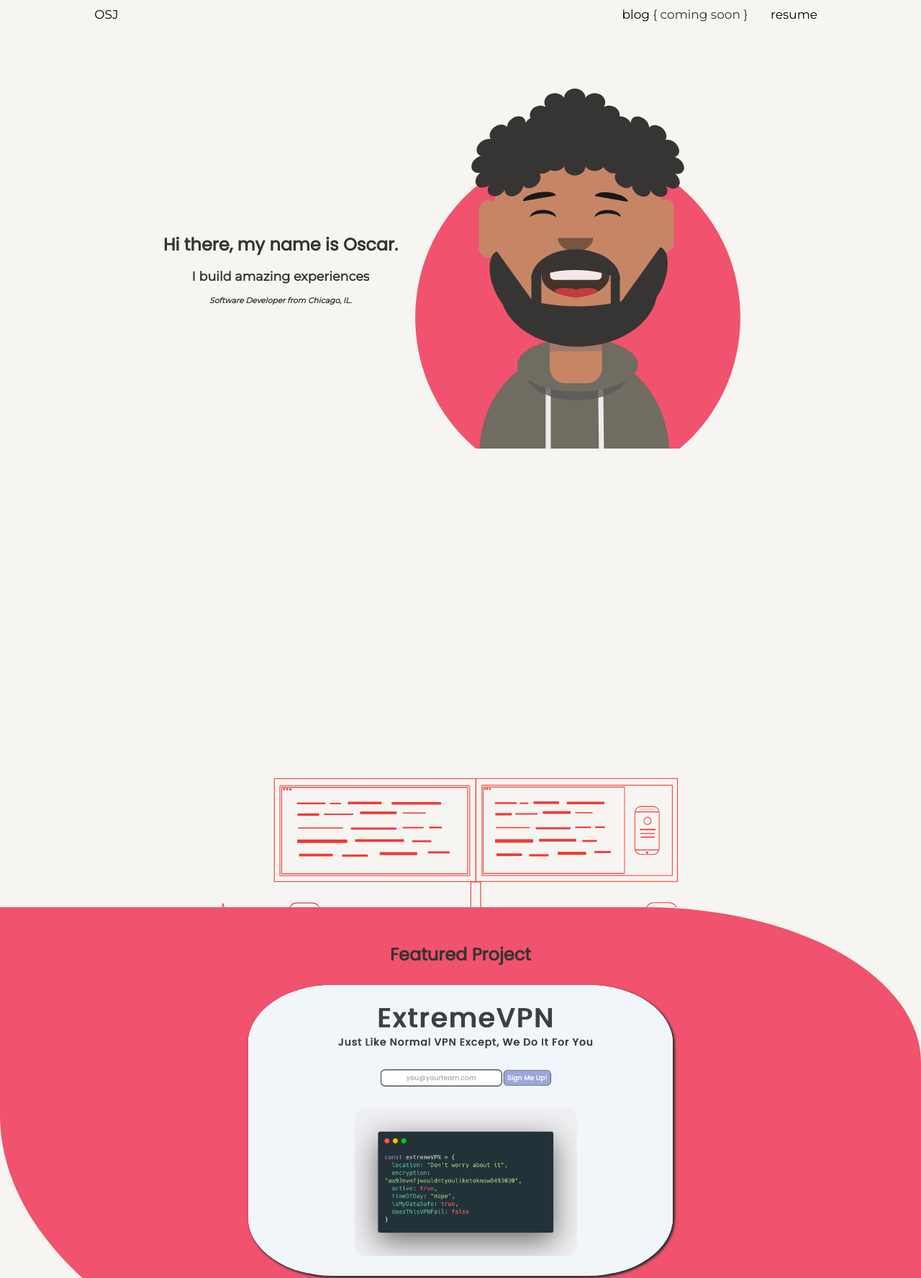
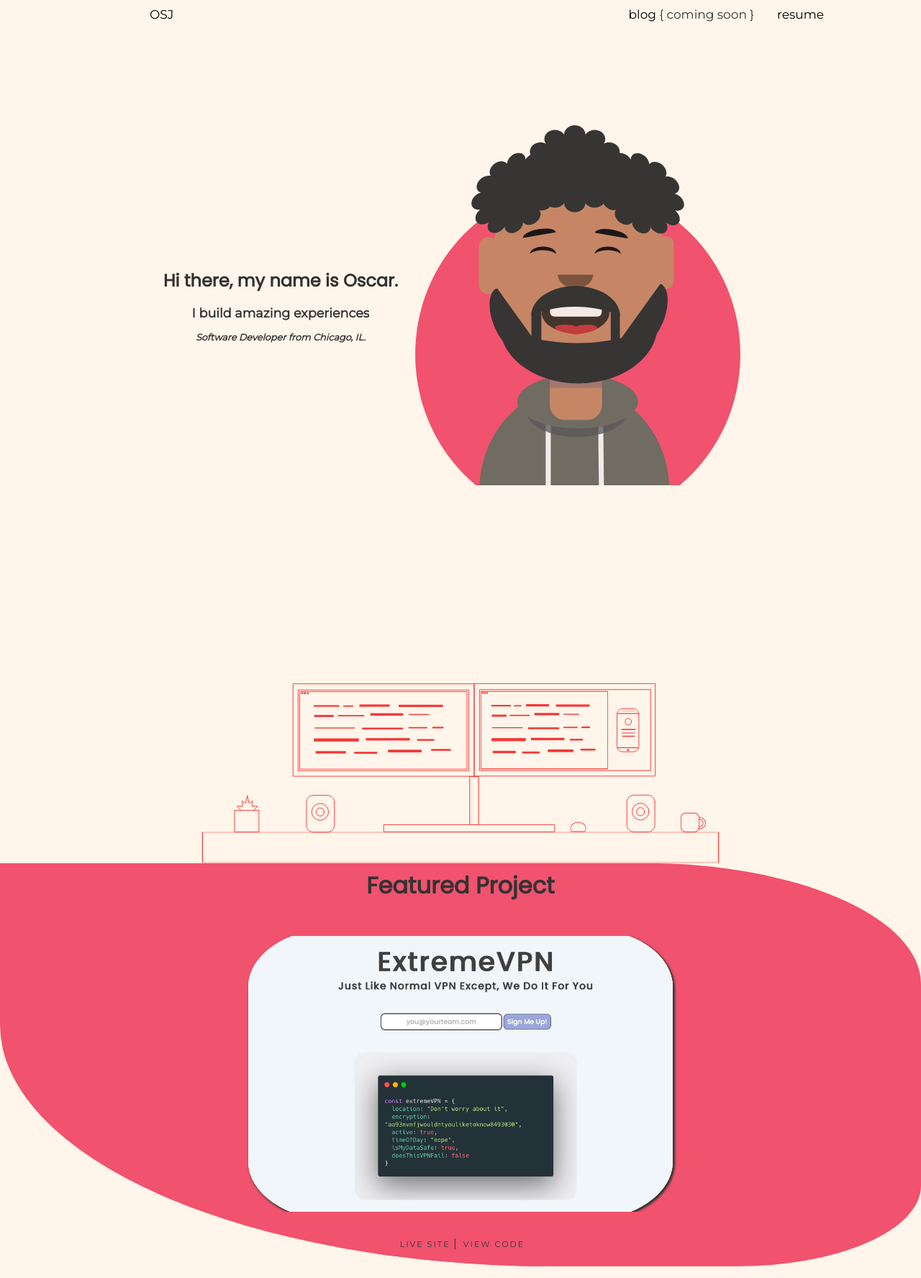
Before and after one commit to heyosj/new-portfolio, a plain HTML site: page index.html in a window 1280 px wide. Shown: the top 1775 px of the page at 72% size. Drawn offline with Linux system fonts and the light colour scheme; no server answers.

Commit message:
ui complete

```diff
--- a/index.html
+++ b/index.html
@@ -3,6 +3,7 @@
 
 <head>
   <meta charset="UTF-8" />
+  <meta name="description" content="Oscar Sanchez Jr software developer portfolio">
   <meta name="viewport" content="width=device-width, initial-scale=1.0" />
   <meta http-equiv="X-UA-Compatible" content="ie=edge" />
   <link rel="shortcut icon" type="image/ico" href="./imgs/Logo.ico" />
@@ -21,16 +22,17 @@
       <a href="#" class="active">OSJ</a>
 
       <div class="mylinks-desktop">
-        <a href="#">blog <span> { coming soon }</span></a>
-        <a href="#">resume</a>
+        <a aria-label="my blog" class='link' href="#">blog <span> { coming soon }</span></a>
+        <a aria-label="my resume" class='link' href="#">resume</a>
       </div>
 
       <div class="mylinks">
-        <a href="#">blog <span> { coming soon }</span></a>
-        <a href="#">resume</a>
+        <a aria-label="my blog" class='link' href="#">blog <span> { coming soon }</span></a>
+        <a aria-label="my resume" class='link' href="#">resume</a>
       </div>
 
-      <a href="javascript:void(0):" class="icon" onclick="navbarToggle()">
+      <a aria-label="hamburger menu for mobile" href="javascript:void(0):" class="icon" onclick="navbarToggle()">
+
         <i class="fa fa-bars"></i>
       </a>
 
@@ -40,35 +42,44 @@
   <div class="top-container">
     <section>
       <h1 class="top-container__intro">Hi there, my name is Oscar.</h1>
-      <h4 class="top-container__title">I build amazing experiences
-      </h4>
-      <h6 class="top-container__subtitle">Software Developer from Chicago, IL.</h6>
+      <h2 class="top-container__title">I build amazing experiences
+      </h2>
+      <h3 class="top-container__subtitle">Software Developer from Chicago, IL.</h3>
     </section>
     <section>
       <object class='top-container__svg-of-me' data="./imgs/svgs/me.svg" type="image/svg+xml" height="500"
-        width="500"></object>
+        width="500">svg drawing of myself</object>
     </section>
 
   </div>
 
+  <div class="middle-container">
     <div class="desk-svg-container">
-    <object class="desk-svg-container__svg-of-desk" data="./imgs/svgs/deskSVG.svg" type="image/svg+xml" height="500"
-      width="800">
+      <object class="desk-svg-container__svg-of-desk" data="./imgs/svgs/deskSVG.svg" type="image/svg+xml" height="0"
+        width="900">svg drawing of my desk</object>
       </object>
     </div>
 
     <section class="second-container">
+      <div>
         <h1 class="second-container__title">Featured Project</h1>
+      </div>
+      <div>
         <figure>
           <img src="./imgs/extreme.png" alt="Screenshot of ExtremeVPN a ReactJS project">
         </figure>
+      </div>
+      <div>
         <figcaption>
-      <a href="https://www.extremevpn.netlify.com" target="_blank">Live Site</a>
+          <a aria-label="live preview of my project extreme vpn" href="https://www.extremevpn.netlify.com"
+            target="_blank" rel="noopener">Live Site</a>
           |
-      <a href="https://www.github.com/heyosj/extremeVPN" target="_blank">View Code</a>
+          <a aria-label="code for extreme vpn on github" href="https://www.github.com/heyosj/extremeVPN" target="_blank"
+            rel="noopener">View Code</a>
         </figcaption>
-
+      </div>
     </section>
+  </div>
 
   <section class="github">
     <h2 class='github_title'>My Other Projects</h2>
@@ -77,10 +88,14 @@
 
   <footer>
     <div class="footer__links">
-      <a href="https://www.linkedin.com/in/osanchezjr" target="_blank"><i class="fab fa-linkedin-in"></i></a>
-      <a href="https://www.github.com/heyosj" target="_blank"><i class="fab fa-github"></i></a>
-      <a href="mailto:ojsanch@gmail.com" target="_blank"><i class="fas fa-envelope"></i></a>
-      <a href="https://github.com/heyosj" target="_blank"><i class="fas fa-file-code"></i></a>
+      <a aria-label="my linkedin" href="https://www.linkedin.com/in/osanchezjr" target="_blank" rel="noopener"><i
+          class="fab fa-linkedin-in"></i></a>
+      <a rel='noopener' aria-label="my github" href="https://www.github.com/heyosj" target="_blank"><i
+          class="fab fa-github"></i></a>
+      <a aria-label="my email" href="mailto:ojsanch@gmail.com" target="_blank"><i class="fas fa-envelope"
+          rel='noopener'></i></a>
+      <a aria-label="my code for this site" href="https://github.com/heyosj" target="_blank" rel="noopener"><i
+          class="fas fa-file-code"></i></a>
     </div>
   </footer>
 
--- a/main.js
+++ b/main.js
@@ -18,7 +18,7 @@ async function getGithubRepos() {
 	for (let i = 1; i < data.length; i++) {
 		ulForGithubRepos.innerHTML += `
             <li>
-                <a href="${data[i].html_url}" target="_blank">${data[i].name}</a>
+                <a href="${data[i].html_url}" target="_blank" rel='noopener'>${data[i].name}</a>
             </li>
         `;
 	}
--- a/style.css
+++ b/style.css
@@ -1,7 +1,8 @@
 @import url('https://fonts.googleapis.com/css?family=Montserrat|Poppins&display=swap');
 
 * {
-	background-color: var(--close-but-not-white);
+	/* background-color: var(--close-but-not-white); */
+	background-color: #fff5ea;
 	box-sizing: border-box;
 	color: var(--primary-text-color);
 	font-family: var(--primary-font);
@@ -25,6 +26,14 @@
 nav {
 	overflow: hidden;
 	position: relative;
+}
+
+.mylinks-desktop {
+	display: flex;
+	align-items: center;
+	justify-content: center;
+	flex-direction: row;
+	visibility: hidden;
 }
 
 .collapsed {
@@ -104,12 +113,13 @@ div.top-container section h1.top-container__intro {
 	margin: 10% auto 5%;
 }
 
-div.top-container section h4.top-container__title {
+div.top-container section h2.top-container__title {
 	font-size: 1.1rem;
 	margin-bottom: 5%;
 }
 
-div.top-container section h6.top-container__subtitle {
+div.top-container section h3.top-container__subtitle {
+	font-size: 0.8rem;
 	font-style: italic;
 	margin-bottom: 10%;
 }
@@ -141,11 +151,18 @@ section.second-container {
 	justify-content: center;
 }
 
+section.second-container div {
+	background-color: var(--complimentary-color);
+	padding: 2%;
+	display: flex;
+	justify-content: center;
+	align-items: center;
+}
+
 section.second-container h1.second-container__title {
 	background: none;
 	font-family: var(--secondary-font);
 	margin-bottom: 10%;
-	margin-top: -20%;
 }
 
 section.second-container figure {
@@ -182,7 +199,7 @@ section.second-container figcaption a:hover {
 /* OTHE PROJECTS SECTION */
 section.github {
 	height: 40vh;
-	margin-top: 10%;
+	margin: 10% auto;
 }
 
 section.github h2.github_title {
@@ -268,120 +285,69 @@ footer div a i.fa-file-code {
 }
 
 /* MEDIA QUERIES */
-@media only screen and (min-width: 500px) {
-	div.top-container section {
-		margin-top: 2%;
-	}
-
-	div.desk-svg-container object.desk-svg-container__svg-of-desk {
-		height: 200px;
-		margin-top: 6%;
-		margin-bottom: 0%;
+@media only screen and (min-width: 580px) {
+	div.top-container {
+		margin-bottom: 20%;
 	}
 
 	section.second-container h1.second-container__title {
 		margin-top: -5%;
-		margin-bottom: 2%;
-	}
-
-	section.second-container figure img {
-		height: 275px;
-	}
-
-	footer div a {
-		font-size: 1.2rem;
 	}
 }
 
-@media only screen and (min-width: 680px) and (max-width: 800px) {
-	div.desk-svg-container {
-		overflow: hidden;
+@media only screen and (min-width: 749px) {
+	.navbar {
+		display: flex;
+		align-items: center;
+		justify-content: space-between;
 	}
 
-	div.desk-svg-container object.desk-svg-container__svg-of-desk {
-		height: 300px;
-		margin-bottom: -4.3%;
-	}
-}
-
-@media only screen and (min-width: 801px) and (max-width: 964px) {
-	div.desk-svg-container {
-		overflow: hidden;
+	.active {
+		width: 50%;
 	}
 
-	div.desk-svg-container object.desk-svg-container__svg-of-desk {
-		height: 300px;
-		margin-bottom: -1.4%;
+	.mylinks-desktop {
+		visibility: visible;
+		width: 50%;
 	}
 
 	.icon {
 		visibility: hidden;
 	}
 
-	.active {
-		width: 50%;
+	div.desk-svg-container object.desk-svg-container__svg-of-desk {
+		height: 250px;
 	}
 
-	.navbar {
-		display: flex;
-		align-items: center;
-		justify-content: space-evenly;
+	div.top-container {
+		margin: 10%;
+	}
+}
+
+@media only screen and (min-width: 935px) {
+	.active {
+		margin-left: 15%;
 	}
 
-	.mylinks-desktop {
+	div.top-container {
 		display: flex;
 		align-items: center;
 		justify-content: center;
 		flex-direction: row;
-	}
-}
-
-@media only screen and (min-width: 965px) {
-	.icon {
-		visibility: hidden;
-	}
-
-	.active {
-		margin-left: 10%;
-	}
-
-	.navbar {
-		display: flex;
-		align-items: center;
-		justify-content: space-between;
-		max-width: 90%;
-	}
-
-	.mylinks-desktop {
-		display: flex;
-		align-items: center;
-		justify-content: center;
-		flex-direction: row;
-	}
-
-	.top-container {
-		display: flex;
-		align-items: center;
-		justify-content: center;
-		flex-direction: row;
+		margin: auto;
+		margin-bottom: 20%;
 	}
 
 	div.top-container section object.top-container__svg-of-me {
 		height: 500px;
 	}
 
-	div.desk-svg-container {
-		width: 100%;
-		overflow: hidden;
+	section.second-container {
+		height: 70vh;
 	}
 
-	div.desk-svg-container object.desk-svg-container__svg-of-desk {
-		height: 900px;
-		margin-bottom: -32%;
-	}
-
-	section.second-container {
-		height: 90vh;
+	section.second-container h1.second-container__title {
+		font-size: 2rem;
 	}
 
 	section.second-container figure img {
@@ -389,11 +355,17 @@ footer div a i.fa-file-code {
 	}
 
 	section.github {
+		height: 40vh;
+		margin-bottom: 20%;
 		max-width: 80%;
-		margin-left: 13%;
+		overflow: hidden;
 	}
 
-	footer div a {
+	section.github h2.github_title {
 		font-size: 2rem;
 	}
+
+	div.desk-svg-container__svg-of-me {
+		height: 500px;
+	}
 }
```
Lines whose indentation alone changed are shown as unchanged.
